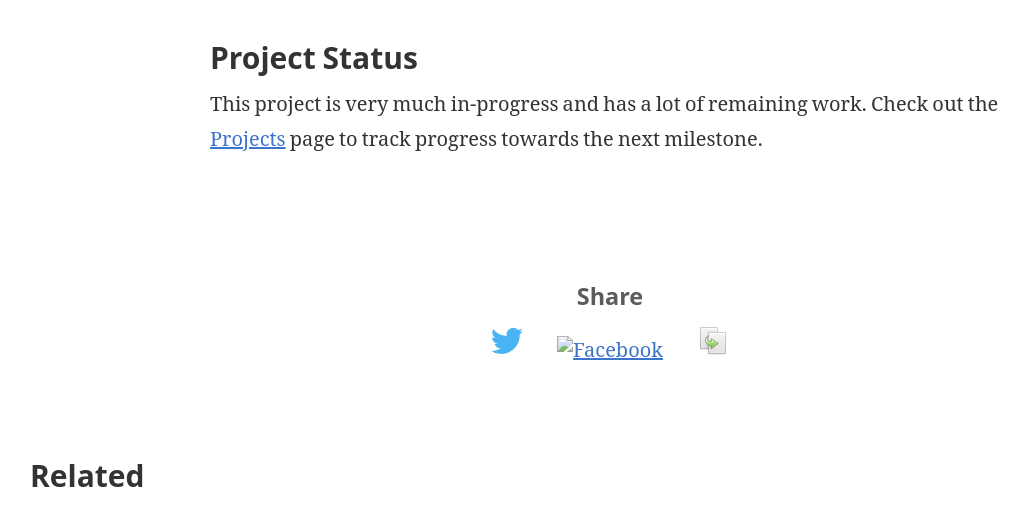
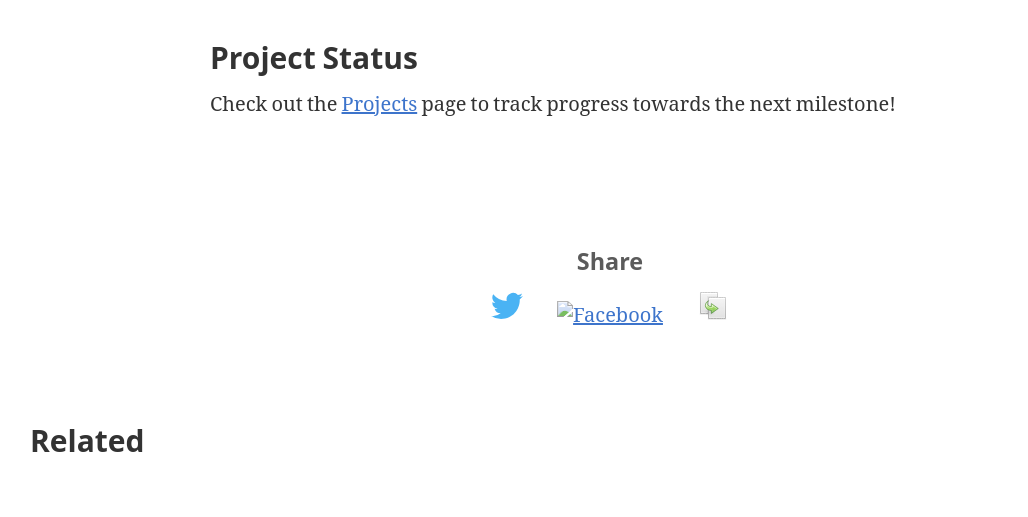
Before and after one commit to avojak/avojak.github.io, a Jekyll site: the page built from _posts/2022-01-10-warble.md, in a window 1280 px wide. Shown: the part 937-1454 px from the top of the page, without its empty margins (30-1058 px from the left). Built offline with Jekyll 4.4.1, drawn with Linux system fonts in a browser that asks for light colours; our own code applies the rules of GitHub Pages for plain Markdown files; grey boxes are pictures that could not be loaded.

Commit message:
update warble page

```diff
--- a/_posts/2022-01-10-warble.md
+++ b/_posts/2022-01-10-warble.md
@@ -27,4 +27,4 @@ Figure out the word before your guesses run out!
 
 ## Project Status
 
-This project is very much in-progress and has a lot of remaining work. Check out the [Projects](https://github.com/avojak/warble/projects) page to track progress towards the next milestone.
+Check out the [Projects](https://github.com/avojak/warble/projects) page to track progress towards the next milestone!
```
